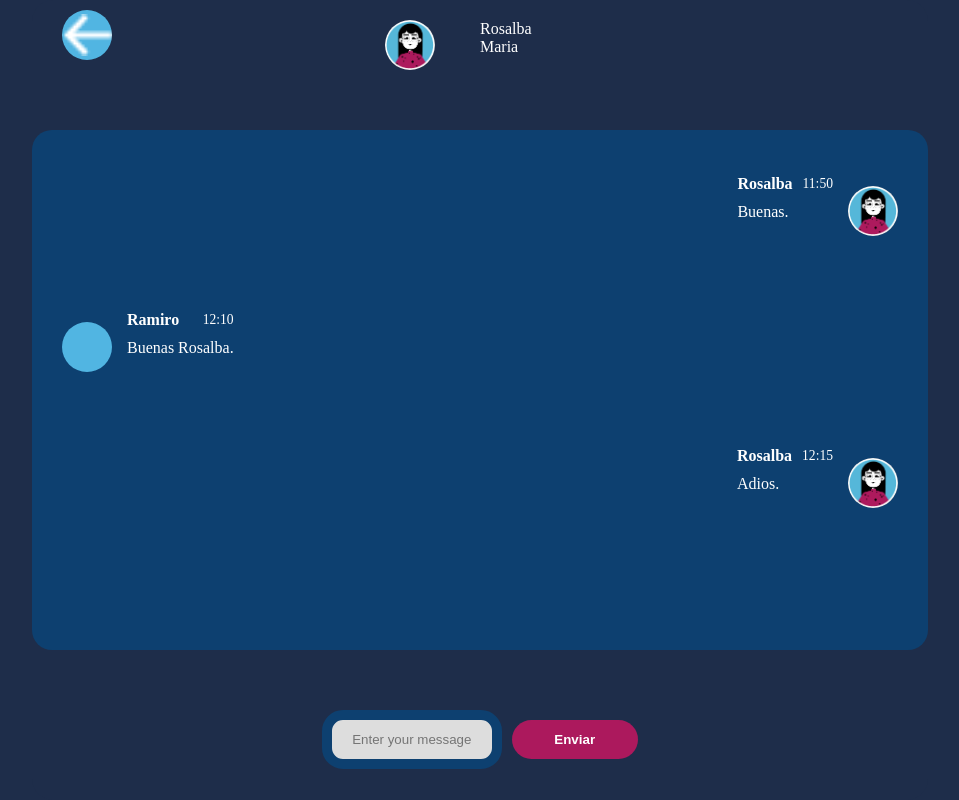
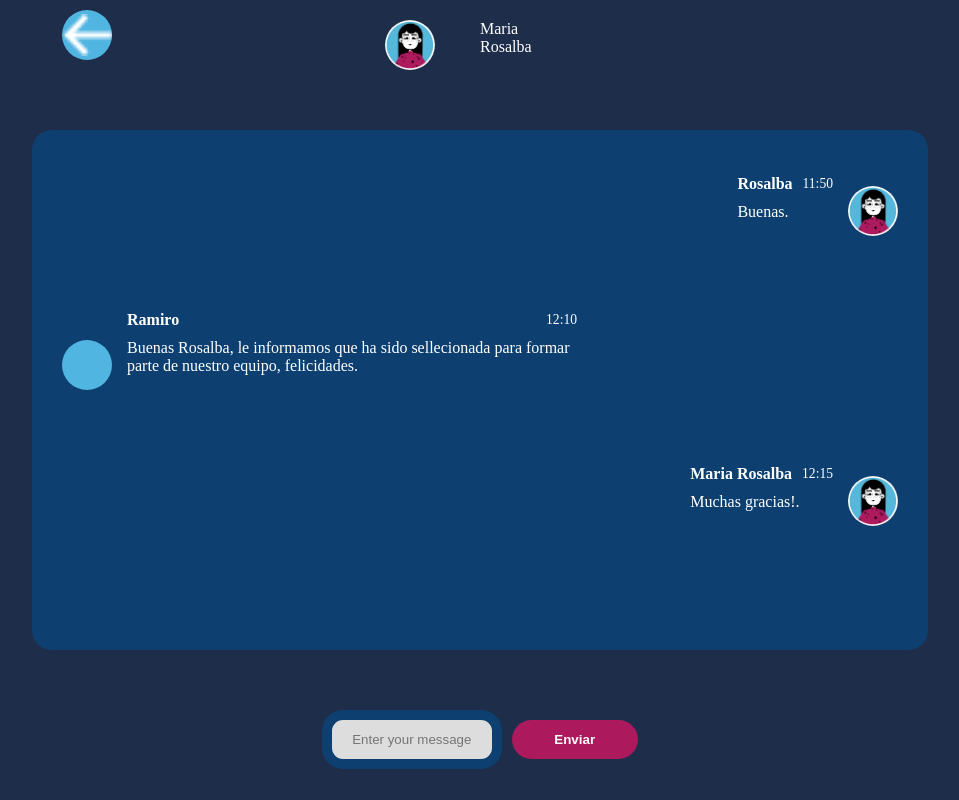
Before and after one commit to SebasOso/DisenoAdaptable, a plain HTML site: page chat.html in a window 1280 px wide. Shown: the whole page, without its empty margins (160-1119 px from the left). Drawn offline with Linux system fonts and the light colour scheme.

Commit message:
Update chat.html

```diff
--- a/chat.html
+++ b/chat.html
@@ -10,7 +10,7 @@
     <div class="sorterprofile">
 
         <a class="perfil" href="perfil.html"></a>
-        <a class="etiqueta">Rosalba Maria</a>
+        <a class="etiqueta">Maria Rosalba</a>
     </div>
 
     <div class="contenedormsg">
@@ -38,7 +38,7 @@
                 </div>
 
                 <div class="msg-text">
-                    Buenas Rosalba.
+                    Buenas Rosalba, le informamos que ha sido sellecionada para formar parte de nuestro equipo, felicidades.
                 </div>
             </div>
         </div>
@@ -47,12 +47,12 @@
 
             <div class="msg-bubble">
                 <div class="msg-info">
-                    <div class="msg-info-name">Rosalba</div>
+                    <div class="msg-info-name">Maria Rosalba</div>
                     <div class="msg-info-time">12:15</div>
                 </div>
 
                 <div class="msg-text">
-                    Adios.
+                    Muchas gracias!.
                 </div>
             </div>
         </div>
```
